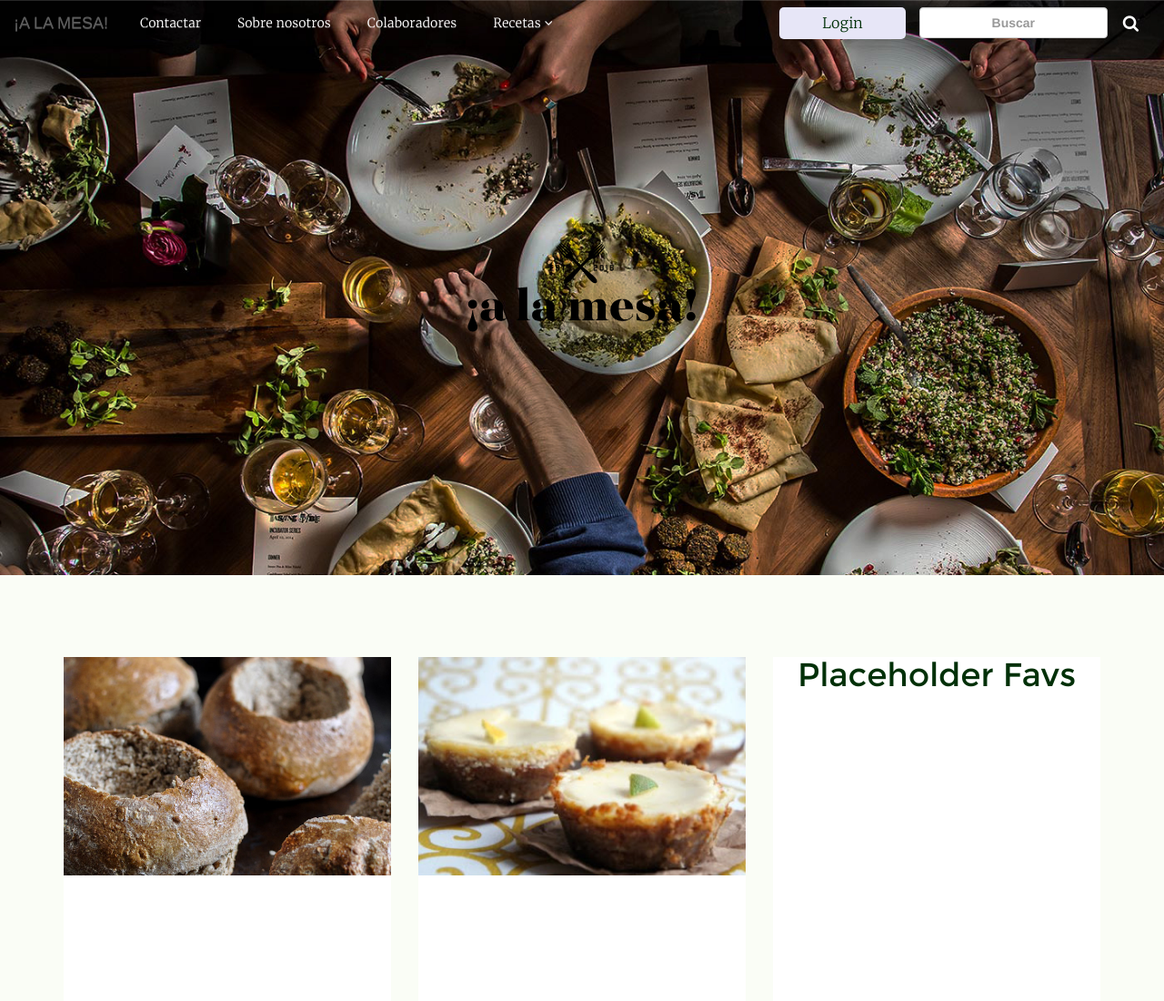
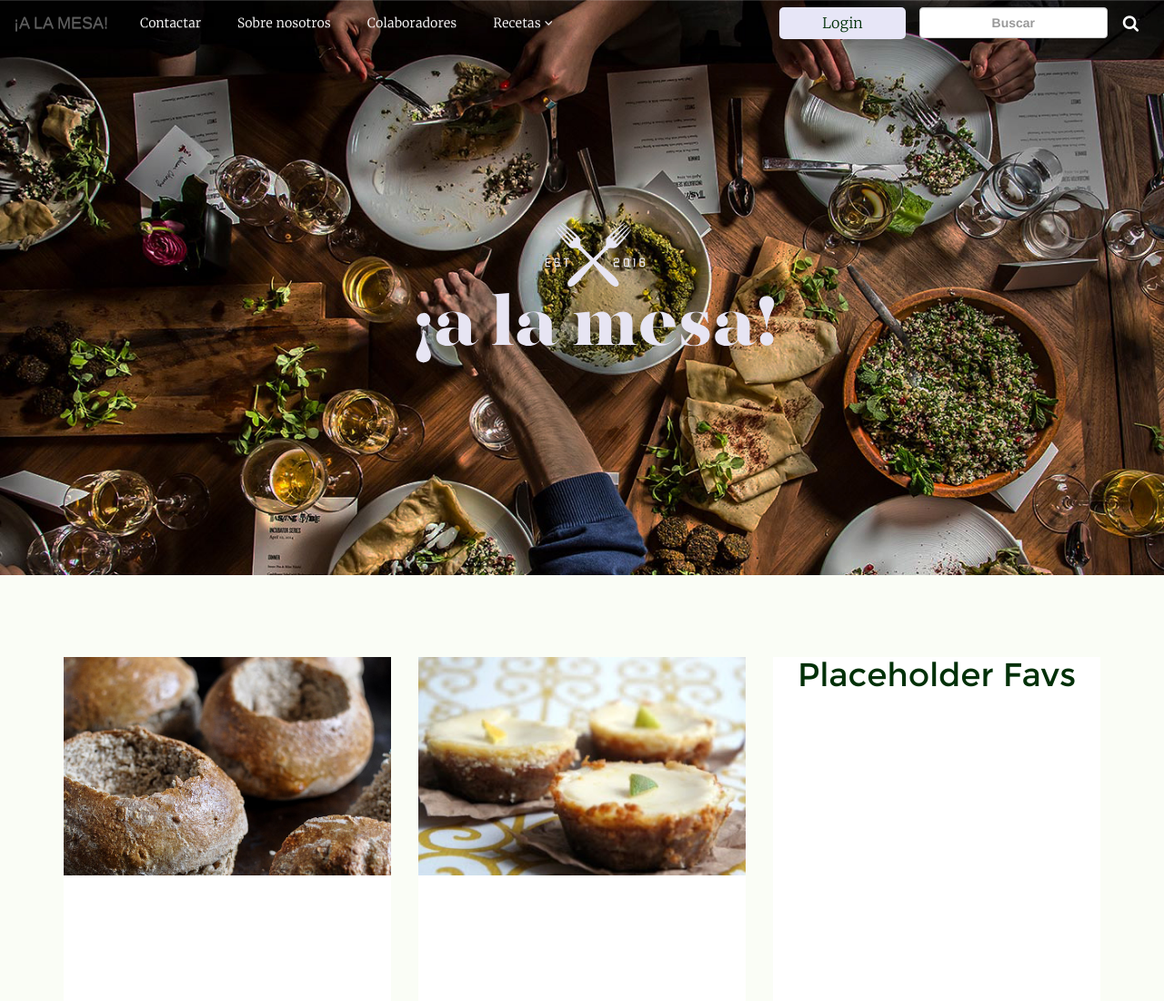
Before and after one commit to monicafp/recipe-website, a website: page public/index.html in a window 1280 px wide. Shown: the top 1100 px of the page at 91% size. Drawn offline with Linux system fonts and the light colour scheme; files whose address does not match are found by name.

Commit message:
Added final 'a la mesa' logo to header
* Added svg file to project
* Replace image in html and edited height in css

```diff
--- a/public/assets/css/layout.css
+++ b/public/assets/css/layout.css
@@ -18,6 +18,10 @@
   display: flex;
   align-items: center;
   justify-content: center;
+}
+
+#a-la-mesa-logo {
+  height: 450px;
 }
 
 .navbar {
--- a/public/index.html
+++ b/public/index.html
@@ -118,7 +118,7 @@
 
 
   <section id="header-image-back">
-    <img src="assets/images/a-la-mesa-2.png" alt="" />
+    <img id="a-la-mesa-logo" src="assets/images/a-la-mesa-logo-final.svg" alt="" />
   </section>
 
 
```
Also changed, not shown: public/assets/images/a-la-mesa-logo-final.svg (added).
